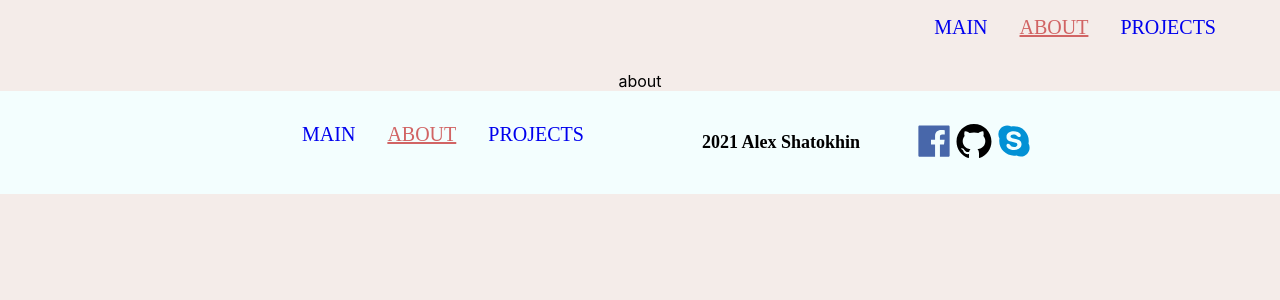
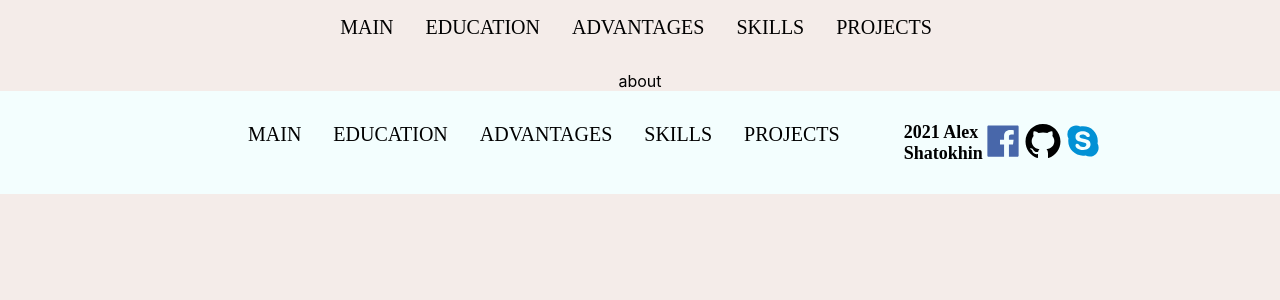
Before and after one commit to sanych85/myPortfolio, a React (Create React App) app: page /about in a window 1280 px wide. Shown: the top 300 px of the page. Built offline with nearby package versions, Linux system fonts and the light colour scheme; a web font is replaced by a local one.

Commit message:
add hashlink. Rectify some mistakes with responsive

```diff
--- a/package.json
+++ b/package.json
@@ -11,7 +11,8 @@
     "@types/react": "^17.0.0",
     "@types/react-dom": "^17.0.0",
     "@types/react-router": "^5.1.16",
-    "@types/react-router-dom": "^5.1.9",
+    "@types/react-router-dom": "^5.3.1",
+    "@types/react-router-hash-link": "^2.4.2",
     "@types/styled-components": "^5.1.14",
     "react": "^17.0.2",
     "react-dom": "^17.0.2",
@@ -19,6 +20,7 @@
     "react-redux": "^7.2.5",
     "react-router": "^5.2.1",
     "react-router-dom": "^5.3.0",
+    "react-router-hash-link": "^2.4.3",
     "react-scripts": "4.0.3",
     "redux": "^4.1.1",
     "redux-thunk": "^2.3.0",
--- a/src/Components/Educations.tsx
+++ b/src/Components/Educations.tsx
@@ -7,7 +7,7 @@ import { device } from './devices';
 
 const Educations = () => {
   return (
-    <Wrapper>
+    <Wrapper id= "education">
       <Heading type="h3" fontFamily=" Roboto">
         Education
       </Heading>
--- a/src/Components/Navbar.tsx
+++ b/src/Components/Navbar.tsx
@@ -1,8 +1,9 @@
-import { useState } from 'react';
+import { useState, useEffect } from 'react';
 import { navigationLinks } from '../data/links';
 import styled, { keyframes } from 'styled-components';
 import { NavLink } from 'react-router-dom';
 import { device } from './devices';
+import { HashLink  } from 'react-router-hash-link';
 
 interface NavbarProps {
   type?: 'footerNavbar';
@@ -14,6 +15,15 @@ interface ToggleProps {
 }
 
 const Navbar: React.FC<NavbarProps> = ({ type }) => {
+//   const history = useHistory()
+//   useEffect(() => {
+//     const hash = history.location.hash
+//     // Check if there is a hash and if an element with that id exists
+//     const el = hash && document.getElementById(hash.substr(1))
+//     if (el) {
+//         el.scrollIntoView({behavior: "smooth"})
+//     }
+// }, [history.location.hash]) // Fires every time hash changes
   const [isToggle, setToggle] = useState(false);
   console.log(isToggle);
   const displayMenu = () => {
@@ -24,9 +34,9 @@ const Navbar: React.FC<NavbarProps> = ({ type }) => {
     <>
       {type !== 'footerNavbar' && (
         <Toggle onClick={displayMenu}>
-          <div></div>
-          <div></div>
-          <div></div>
+          <ToggleElem isToggle  = {isToggle}></ToggleElem>
+          <ToggleElem isToggle  = {isToggle}></ToggleElem>
+          <ToggleElem isToggle  = {isToggle}></ToggleElem>
         </Toggle>
       )}
 
@@ -35,7 +45,7 @@ const Navbar: React.FC<NavbarProps> = ({ type }) => {
           {navigationLinks.map(({ name, link, id }) => {
             return (
               <StyledLi key={id}>
-                <StyledLink exact to={link}>
+                <StyledLink  to={link}>
                   {name}
                 </StyledLink>
               </StyledLi>
@@ -49,19 +59,52 @@ const Navbar: React.FC<NavbarProps> = ({ type }) => {
 
 export default Navbar;
 
+const toggleAnimationTo = keyframes`
+0% {
+  width:0px
+  display: none;
+  transform: translateX(-100vw)
+
+
+}
+1% {
+
+  display: flex;
+  width:0px
+
+}
+
+100% {
+
+  width:100vw
+  transform: translateX(100vw)
+}
+`
+
 
 
 const StyledNavbar = styled.nav<ToggleProps>`
+  transition: all 0.5s ease;
+  @media ${device.tablet} {
+    transition: all 1s ease;
+    /* animation-name: ${toggleAnimationTo};
+    animation-duration: 1s;
+    animation-fill-mode: forwards; */
+    position: ${({ isToggle }) => (isToggle ? 'static' : 'absolute')};
 
-  animation-fill-mode: backwards;
-  @media ${device.tablet} {
-    display: ${({ isToggle }) => (isToggle ? 'flex' : 'none')};
+    top:0px;
+    /* left:-500px; */
+
+    transform: ${({ isToggle }) => (isToggle ? 'translateX(0vw)' : 'translateX(-100vw) ')};
+    /* display: ${({ isToggle }) => (isToggle ? 'flex' : 'none')}; */
     height: ${({ type }) => type !== 'footerNavbar' && '100vh'};
     width: 100vw;
     justify-content: center;
+
     flex-direction: ${({ type }) => (type === 'footerNavbar' ? 'column' : '')};
-    background-color: #5877b9;
+    background-image: linear-gradient(to top right, rgb(224, 222, 166), rgb(224, 214, 168), rgb(224, 206, 170), rgb(224, 198, 172), rgb(224, 190, 174), rgb(224, 182, 176), rgb(224, 174, 178), rgb(224, 166, 180), rgb(224, 158, 182), rgb(224, 150, 184), rgb(224, 142, 186), rgb(224, 134, 188));
     z-index: 99;
+    /* transform:${({ isToggle }) => (isToggle ? 'flex' : 'none')}; */
 
 
     /* position: fixed; */
@@ -70,14 +113,17 @@ const StyledNavbar = styled.nav<ToggleProps>`
 
 const StyledUl = styled.ul <ToggleProps>`
   display: flex;
-  justify-content: ${({isToggle})=>isToggle?"center":"flex-end"};
+  justify-content:center;
   margin-right: 3rem;
+  align-items: center;
+
   margin-top: ${({isToggle})=>isToggle?"30px":"0rem"};
   @media ${device.tablet} {
     /* min-height: ${({isToggle})=>isToggle && "calc(100vh - 70px)"}; */
     flex-direction: column;
     margin: 0rem;
     padding: 0px;
+    min-height: 100vh;
   }
 `;
 
@@ -85,23 +131,37 @@ const StyledLi = styled.li`
   list-style: none;
   text-transform: uppercase;
   margin: 1rem;
-  .active {
+  /* .active {
     color: #d16464;
     text-decoration: underline;
-  }
+  } */
 `;
 
-const StyledLink = styled(NavLink)`
+const StyledLink = styled(HashLink)`
+  position: relative;
   text-decoration: none;
   font-family: 'Love Ya Like A Sister', 'sans-serif';
   font-size: 20px;
+  color:black;
+  transition: all 0.4s ease;
+  /* transition: all 0.8s ease; */
 
-  /* transition: all 0.8s ease; */
-  position: relative;
   @media ${device.tablet} {
     font-size: 26px;
   }
+  &:before, &:after {
+    content: "";
+    transition: all 1s ease;
+    opacity: 0;
+  }
   &:before {
+    left: -10px;
+
+  }
+  &:before {
+    right: -22px;
+  }
+  /* &:before {
     content: '';
     position: absolute;
     left: 0px;
@@ -110,13 +170,29 @@ const StyledLink = styled(NavLink)`
     height: 1px;
     background-color: black;
     transition: all 0.4s ease;
+  } */
+  &:hover {
+    transition: all 1s ease;
+    color: #925858;
   }
-  &:hover {
-    color: #abe6de;
+  &:hover:before, &:hover:after {
+    transition: all 1s ease;
+   position: absolute;
+
+   width: 20px;
+   height: 20px;
+   opacity: 1;
   }
   &:hover:before {
-    width: 100%;
-    bottom: -5px;
+
+    content: "<";
+    left: -10px;
+  }
+  &:hover:after {
+
+    content: "/>";
+   right: -22px;
+
   }
 `;
 
@@ -131,14 +207,34 @@ const Toggle = styled.div<ToggleProps>`
   top: 20px;
   left: 20px;
   z-index: 100;
+  transition: all 0.4s ease;
   @media ${device.tablet} {
     display: ${({ isToggle }) => (isToggle ? 'none' : 'flex')};
   }
 
-  div {
+`;
+
+const ToggleElem =styled.span<ToggleProps>`
     height: 1px;
     width: 30px;
     background-color: black;
     margin: 4px;
-  }
-`;
+    background-color: blue;
+    position: relative;
+    transition: all 0.4s ease;
+    &:nth-child(1) {
+      transform: ${({isToggle})=> isToggle && "rotate(-45deg)"};
+      left:${({isToggle})=> isToggle && "0px"};
+      top:${({isToggle})=> isToggle && "5px"};
+    }
+    &:nth-child(2) {
+      display: ${({isToggle})=> isToggle && "none"};
+    }
+    &:nth-child(3) {
+      transform: ${({isToggle})=> isToggle && "rotate(45deg)"};
+      left:${({isToggle})=> isToggle && "0px"};
+      top:${({isToggle})=> isToggle && "-5px"};
+    }
+
+
+`
--- a/src/Components/OneProject.tsx
+++ b/src/Components/OneProject.tsx
@@ -7,6 +7,7 @@ import { Heading } from '.';
 // import { useParams } from 'react-router';
 import { Link } from 'react-router-dom';
 import RepoAndSite from './RepoAndSite';
+// import { HashLink  } from 'react-router-hash-link';
 
 export interface ProjectCard {
   name: string;
--- a/src/Components/ProjectsInfo.tsx
+++ b/src/Components/ProjectsInfo.tsx
@@ -6,15 +6,16 @@ import { projects } from '../data/projects.js';
 import OneProjectCard from './OneProjectCard';
 import OneProject from './OneProject';
 import { device } from './devices';
-
+import { useParams } from 'react-router';
 
 
 
 const ProjectsInfo = () => {
-
+// const params = useParams()
+// console.log("PARAMS ON THE MAIN PAGE")
   return (
 
-        <Wrapper as="section">
+        <Wrapper as="section" id = "projects" >
           <Heading type="h3" fontFamily="Roboto">Projects</Heading>
           <InnerWrapper as = "ul">
             {projects.map((project) => {
--- a/src/Components/Skills.tsx
+++ b/src/Components/Skills.tsx
@@ -9,7 +9,7 @@ import { Heading } from '.';
 const Skills = () => {
     return (
 
-        <Wrapper as = "section" className = "skills section wrapper">
+        <Wrapper as = "section" className = "skills section wrapper" id = "skills">
             <InnerWrapper>
                 <Heading type = "h3" fontFamily="Roboto">Skills</Heading>
                 <SkillItems />
--- a/src/Components/WhyYouShouldHire.tsx
+++ b/src/Components/WhyYouShouldHire.tsx
@@ -6,7 +6,7 @@ import { device } from './devices';
 
 const WhyYouShouldHire = () => {
   return (
-    <Wrapper>
+    <Wrapper id = "advantages">
       <Heading type="h3" fontFamily = "Roboto">Why you should hire me</Heading>
       <InnerWrapper>
         {advantages.map((advantage) => (
--- a/src/Components/commonComponents/EducationItem.tsx
+++ b/src/Components/commonComponents/EducationItem.tsx
@@ -54,12 +54,14 @@ const UnivercityAndYear = styled.div`
   flex: 1;
   justify-content: center;
   align-items: center;
+
   /* background-color: green; */
 `;
 
 const StyledHeading = styled(Heading) `
 margin: 0rem;
 font-size: 1rem;
+text-shadow: 1px 1px 2px #e1afaf, 0 0 1em #d1cecf, 0 0 0.3em #8f875f;
 `
 
 
--- a/src/Pages/SingleProjectPage.tsx
+++ b/src/Pages/SingleProjectPage.tsx
@@ -12,8 +12,11 @@ interface RouteParams {
   id: string;
 }
 const SingleProjectPage = () => {
+  console.log("WE ARE IN SINGLE PAGE")
   const history = useHistory();
+  console.log("history", history)
   const params = useParams<RouteParams>();
+  console.log("params", params)
   const proj: any = projects.find((project) => {
     return project.id === +params.id;
   });
--- a/src/data/links.js
+++ b/src/data/links.js
@@ -43,13 +43,13 @@ export const routingLinks = [
     component: About,
     exact: true,
   },
-  {
-    id: 3,
-    name: 'projects',
-    link: '/projects',
-    component: ProjectsPage,
-    exact: true,
-  },
+  // {
+  //   id: 3,
+  //   name: 'projects',
+  //   link: '/projects',
+  //   component: ProjectsPage,
+  //   exact: true,
+  // },
   {
     id: 4,
     name: 'project',
@@ -72,19 +72,29 @@ export const navigationLinks = [
     name: 'main',
     link: '/',
 
-    exact: true,
+
   },
   {
     id: 2,
-    name: 'about',
-    link: '/about',
+    name: 'education',
+    link: '/#education',
 
-    exact: false,
+
   },
   {
     id: 3,
+    name: 'advantages',
+    link: '/#advantages',
+  },
+  {
+    id: 4,
+    name: 'skills',
+    link: '/#skills',
+  },
+  {
+    id: 5,
     name: 'projects',
-    link: '/projects',
+    link: '/#projects',
   },
 ];
 
```
Also changed, not shown: 1 other file (tests, documents, lock files or other folders).
